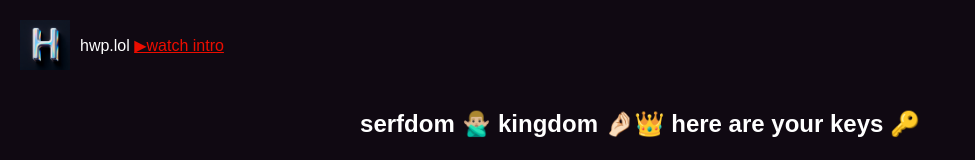
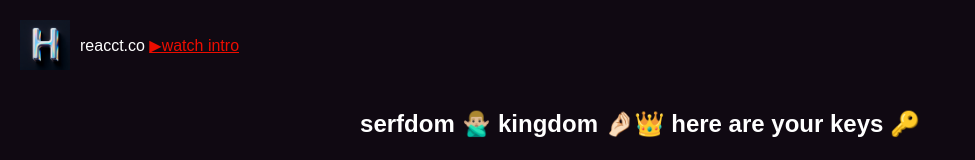
Before and after one commit to hpwn/hwp.lol, a React (Create React App) app: page / in a window 1280 px wide. Shown: the top 160 px of the page, without its empty margins (0-975 px from the left). Built offline with nearby package versions, Linux system fonts and the light colour scheme.

Commit message:
Update Header.tsx
update site in header to new domain

```diff
--- a/src/components/Header.tsx
+++ b/src/components/Header.tsx
@@ -6,7 +6,7 @@ const Header = () => {
   return (
     <header style={headerStyle}>
       <img src={logo} alt="Logo" style={logoStyle} />  {/* Use the imported logo */}
-      <p style={titleStyle}>hwp.lol <a href="https://youtu.be/oBCcOI2VMCc" style={{ color: '#ec0d00' }}>▶watch intro</a>
+      <p style={titleStyle}>reacct.co <a href="https://youtu.be/oBCcOI2VMCc" style={{ color: '#ec0d00' }}>▶watch intro</a>
 </p>
     </header>
   );
```
